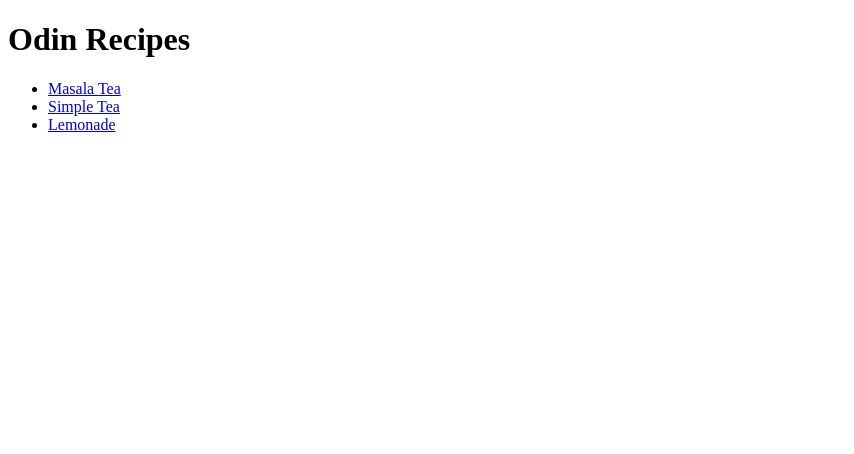
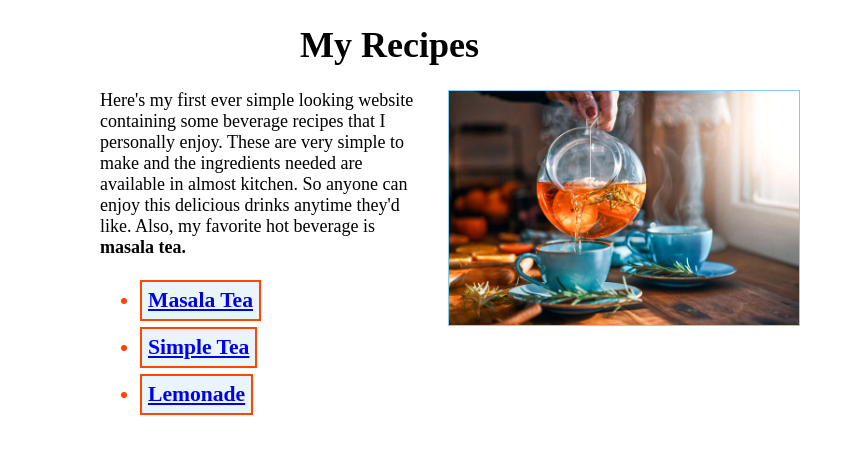
Before and after one commit to eXp-virus/odin-recipes, a plain HTML site: page index.html in a window 1280 px wide. Shown: the whole page, without its empty margins (0-854 px from the left). Drawn offline with Linux system fonts and the light colour scheme.

Commit message:
make it little pretty with css

```diff
--- a/index.html
+++ b/index.html
@@ -4,14 +4,23 @@
     <meta charset="UTF-8">
     <meta name="viewport" content="width=device-width, initial-scale=1.0">
     <title>Recipes</title>
+    <link rel="stylesheet" href="styles.css">
 </head>
 <body>
-   <h1>Odin Recipes</h1>
-   <ul>
-    <li><a href="./recipes/masala-tea.html">Masala Tea</a></li>
-    <li><a href="./recipes/normal-tea.html">Simple Tea</a></li>
-    <lI><a href="./recipes/lemonade.html">Lemonade</a></lI>
-   </ul>
+    <div>
+        <h1 class="header">My Recipes</h1>
+    </div>
+
+   <p><img class="img" src="/image/tea.jpg" width="350px" height="auto"> Here's my first ever simple looking website containing some beverage recipes that I personally enjoy.
+    These are very simple to make and the ingredients needed are available in almost kitchen. So anyone can enjoy this
+    delicious drinks anytime they'd like. Also, my favorite hot beverage is<b> masala tea.</b></p>
+
+    <ul class="strong">
+        <li><a class="border" href="./recipes/masala-tea.html">Masala Tea</a></li>
+        <li><a class="border" href="./recipes/normal-tea.html">Simple Tea</a></li>
+        <lI><a class="border" href="./recipes/lemonade.html">Lemonade</a></lI>
+    </ul>
+
 
 </body>
 </html>
--- /dev/null
+++ b/styles.css
@@ -0,0 +1,49 @@
+body {
+    font-family: 'Times New Roman';
+    font-size: large;
+    max-width: 700px;
+    margin-left: 100px;
+
+
+}
+
+
+.header {
+    margin-left: 200px
+}
+
+h1 {
+    margin-left: 10px;
+
+}
+
+.strong {
+    font-size: larger;
+    font-weight: bolder;
+    color: orangered;
+}
+
+.list {
+    color: #ff4400;
+}
+
+.border {
+    background-color: rgba(173, 216, 230, 0.266);
+    border: 2px solid orangered;
+    padding: 6px;
+    margin-bottom: 6px;
+    display: inline-block;
+}
+
+.img {
+    float: right;
+    margin: 0px 0px 15px 20px;
+    border: 1px solid skyblue;
+}
+
+.btn {
+    color: black;
+    padding: 0.3rem;
+    background-color: rgba(39, 192, 243, 0.841);
+    border: 0.5px solid skyblue;
+  }
```
Also changed, not shown: recipes/lemonade.html (+7 -3 lines), recipes/masala-tea.html (+8 -4 lines), recipes/normal-tea.html (+7 -3 lines), image/tea.jpg (added).
